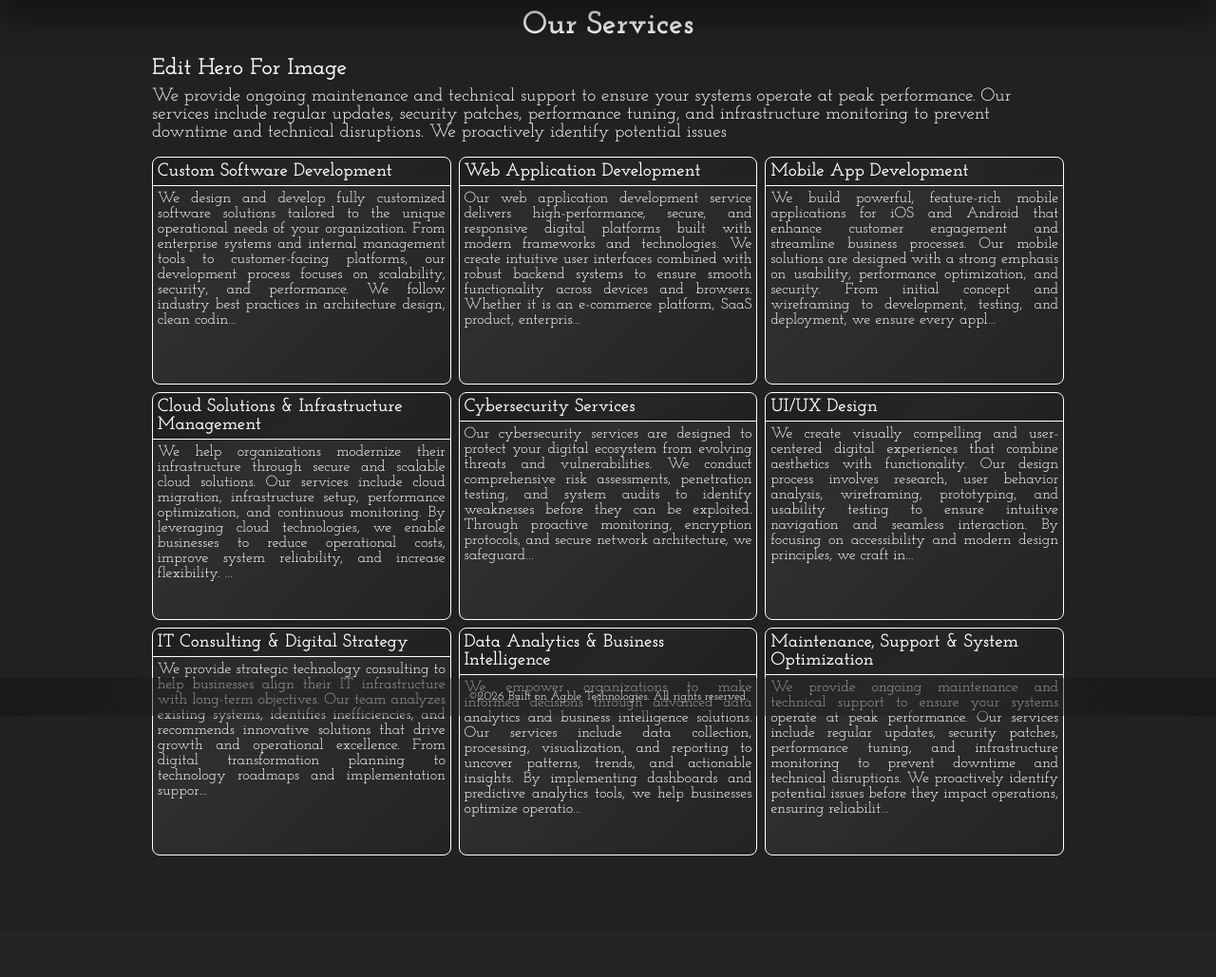
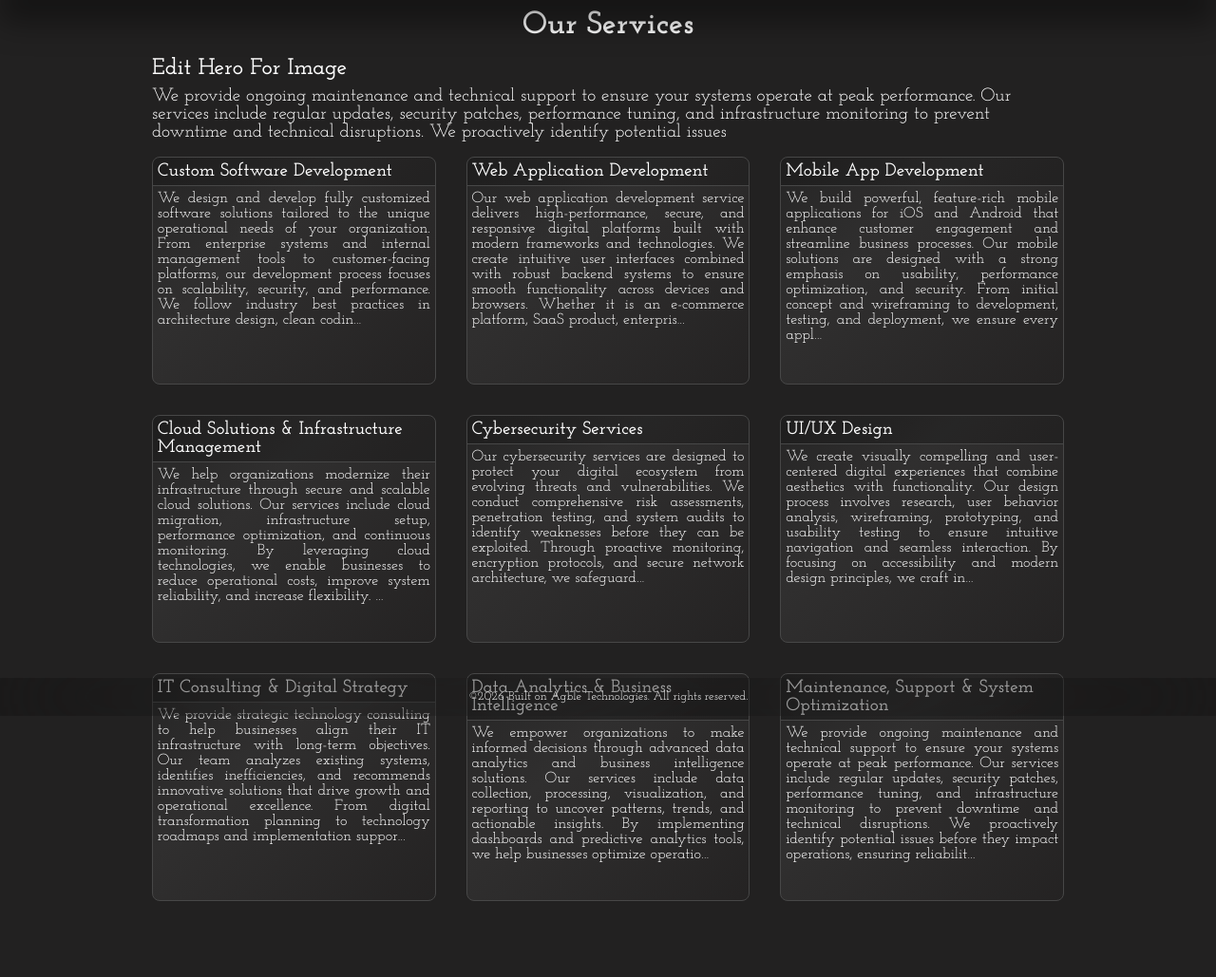
Before and after one commit to I-AGBLE/techmartliberia, a Django app: page /services/ in a window 1280 px wide. Shown: the part 46-1075 px from the top of the page at 95% size. Before the commit the page ends 947 px from the top, so only its background shows below. Run offline with Django 5.2, Linux system fonts and the light colour scheme; data comes from the database, SQL or seed files in the repository.

Commit message:
service card restyled

```diff
--- a/main/static/main/css/styles.css
+++ b/main/static/main/css/styles.css
@@ -234,7 +234,7 @@ main {
 .service_cards {
   display: grid;
   grid-template-columns: repeat(3, 1fr);
-  gap: 0.5rem;
+  gap: 2rem;
   align-items: start; /* prevents vertical stretching shifts */
 }
 
@@ -242,7 +242,7 @@ main {
   border-radius: var(--border_radius);
   transition: var(--transition);
   height: 15rem;
-  border: 0.2px solid var(--text_color);
+  border: 0.1px solid rgb(71, 71, 71);
   transform-origin: center; /* ensures it scales from center */
 
   background: linear-gradient(135deg, #141414, #302f2f, #1e1c1c);
@@ -275,7 +275,7 @@ main {
 }
 
 .service_title {
-  border-bottom: 1px solid var(--text_color);
+  border-bottom: 0.1px solid rgb(71, 71, 71);
   background-color: var(--nav_bg);
 }
 
```
